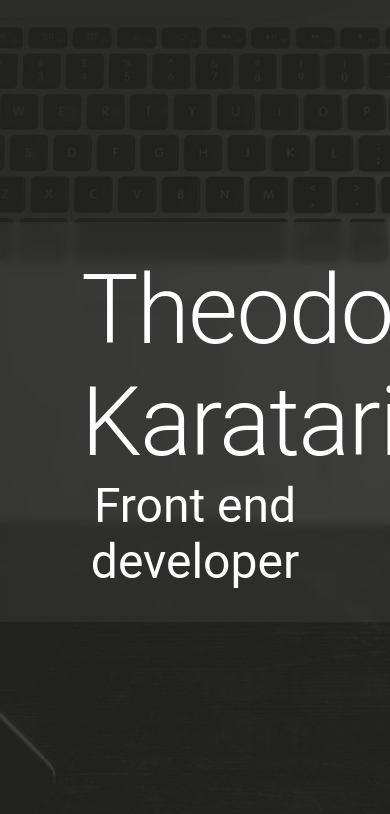
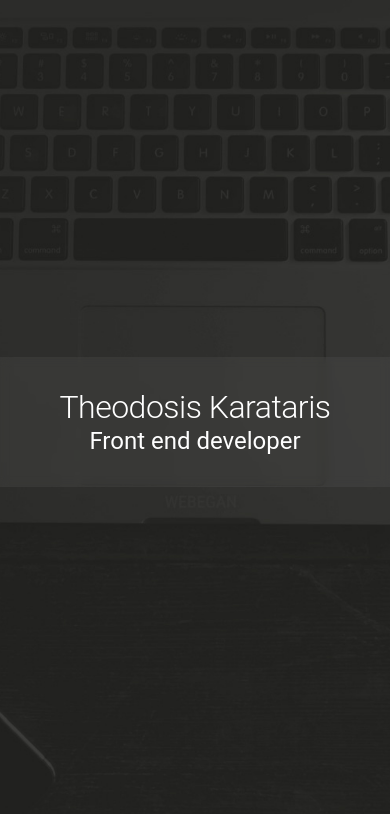
Before and after one commit to theodosiskrt/portfolio, a React (Create React App) app: page / in a window 390 px wide. Shown: the top 814 px of the page. Built offline with nearby package versions, Linux system fonts and the light colour scheme.

Commit message:
Make home page responsive down to 280px

```diff
--- a/public/index.css
+++ b/public/index.css
@@ -13,12 +13,11 @@ body,
   font-size: 1.5em;
   background: linear-gradient(to right, #727272 0, white 10%, #727272 20%);
   background-position: 0;
-  -webkit-background-clip: text;
   -webkit-text-fill-color: transparent;
   animation: shine 7s infinite linear;
   animation-fill-mode: forwards;
   -webkit-text-size-adjust: none;
-
+  -webkit-background-clip: text;
   text-decoration: none;
   white-space: nowrap;
 }
--- a/src/components/About/About.js
+++ b/src/components/About/About.js
@@ -1,5 +1,4 @@
-import { useEffect, useState } from "react";
-import { Grid, Typography, Collapse } from "@mui/material";
+import { Grid, Typography } from "@mui/material";
 import { makeStyles } from "@mui/styles";
 
 import { styles } from "./styles";
@@ -7,17 +6,10 @@ import { styles } from "./styles";
 const useStyles = makeStyles(styles);
 
 const About = ({ header, text }) => {
-  const [animate, setAnimate] = useState(false);
-
-  useEffect(() => {
-    setAnimate(true);
-  }, []);
-
   const classes = useStyles();
 
   return (
     <Grid className={classes.container} alignItems="center" container>
-      {/* <img src={BgImage} alt={"BACKGROUND"} className={classes.image} /> */}
       <Grid
         item
         container
@@ -26,14 +18,12 @@ const About = ({ header, text }) => {
         className={classes.innerContainer}
       >
         <Grid item xs={7}>
-          <Collapse in={animate}>
           <Typography
             className={`${classes.fullWidth} ${classes.underline}`}
             variant="h1"
           >
             {header}
           </Typography>
-          </Collapse>
         </Grid>
 
         <Grid items xs={6}>
--- a/src/components/Home/Home.js
+++ b/src/components/Home/Home.js
@@ -6,14 +6,14 @@ import { styles } from "./styles";
 
 const useStyles = makeStyles(styles);
 
-const Home = ({ header, subheader, text, pageIndex }) => {
+const Home = ({ header, subheader, text }) => {
   const [animate, setAnimate] = useState(false);
 
   useEffect(() => {
     setAnimate(true);
   }, []);
 
-  const classes = useStyles({ pageIndex });
+  const classes = useStyles();
 
   return (
     <Grid className={classes.container} alignItems="center" container>
@@ -25,9 +25,12 @@ const Home = ({ header, subheader, text, pageIndex }) => {
         className={classes.innerContainer}
       >
         {header && (
-          <Grid item xs={7}>
+          <Grid item xs={12}>
             <Collapse in={animate} timeout={2250}>
-              <Typography className={classes.fullWidth} variant="h1">
+              <Typography
+                sx={{ ...styles.header, ...styles.fullWidth }}
+                variant="h1"
+              >
                 {header}
               </Typography>
             </Collapse>
@@ -35,19 +38,15 @@ const Home = ({ header, subheader, text, pageIndex }) => {
         )}
 
         {subheader && (
-          <Grid item xs={7}>
+          <Grid item xs={12}>
             <Collapse in={animate} timeout={2250}>
-              <Typography className={classes.fullWidth} variant="h3">
+              <Typography
+                sx={{ ...styles.subheader, ...styles.fullWidth }}
+                variant="h3"
+              >
                 {subheader}
               </Typography>
             </Collapse>
-          </Grid>
-        )}
-        {text && (
-          <Grid items xs={6}>
-            <Typography className={classes.fullWidth} variant="h6">
-              {text}
-            </Typography>
           </Grid>
         )}
       </Grid>
--- a/src/components/Home/styles.js
+++ b/src/components/Home/styles.js
@@ -1,24 +1,25 @@
 import BgImage from "../../images/Home2.jpg";
 
-export const styles = () => ({
+export const styles = {
   container: {
     scrollSnapAlign: "start",
-    height: "100vh",
     backgroundImage: `url(${BgImage})`,
     backgroundSize: "cover",
-    backgroundPosition: "bottom",
     backgroundRepeat: "no-repeat",
-    maxWidth: `100%`,
-    // background: ({ pageIndex }) =>
-    //   `linear-gradient(${
-    //     pageIndex % 2 === 0 ? "0" : "180"
-    //   }deg, rgba(75,0,130,1) 0%, rgba(128,128,128,1) 80%)`,
     color: "#fff",
+
+    backgroundPosition: "top",
+    height: "100vh",
+    "@media only screen and (min-width: 1000px)": {
+      backgroundPosition: "bottom",
+    },
   },
   fullWidth: { width: "100%", textAlign: "center" },
+  header: { fontSize: { xs: "2em", sm: "3em", md: "3.8em", lg: "5em" } },
+  subheader: { fontSize: { xs: "1.5em", sm: "2.5em", md: "3.2em", lg: "4em" } },
   innerContainer: {
     padding: "2em 0",
     backgroundColor: "rgba(150,150,150,0.1)",
     backdropFilter: "blur(5px)",
   },
-});
+};
```
Also changed, not shown: src/components/About/styles.js (+17 -0 lines). Lines whose indentation alone changed are shown as unchanged.
